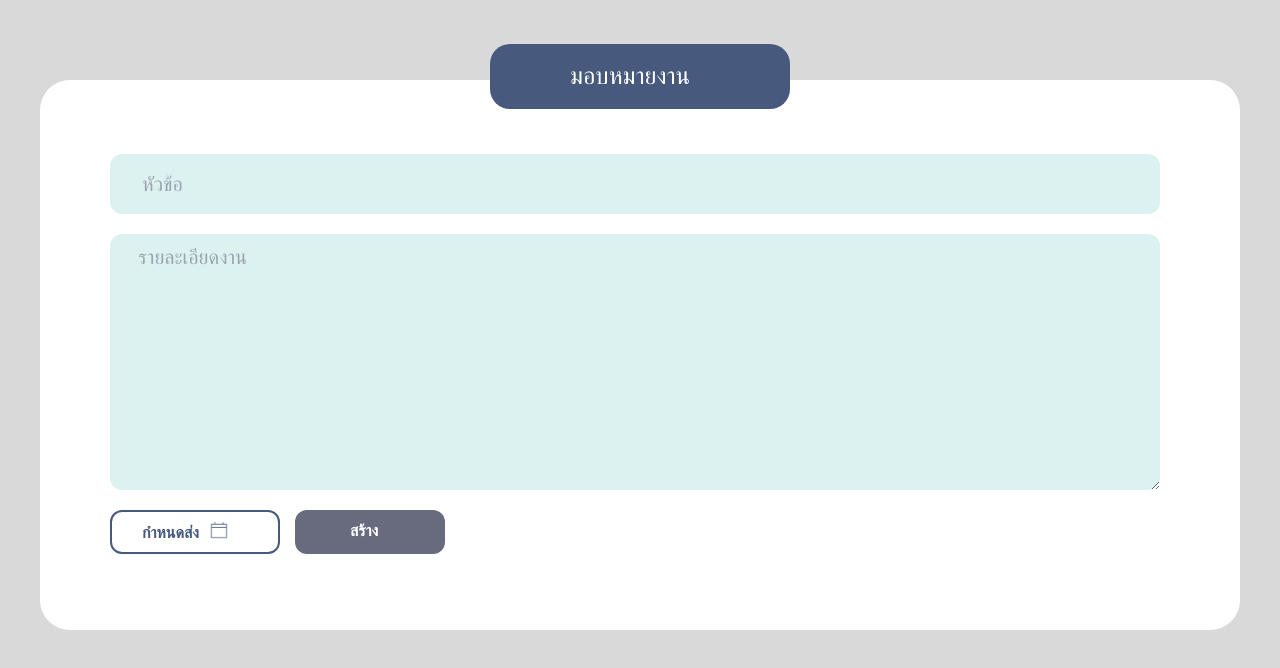
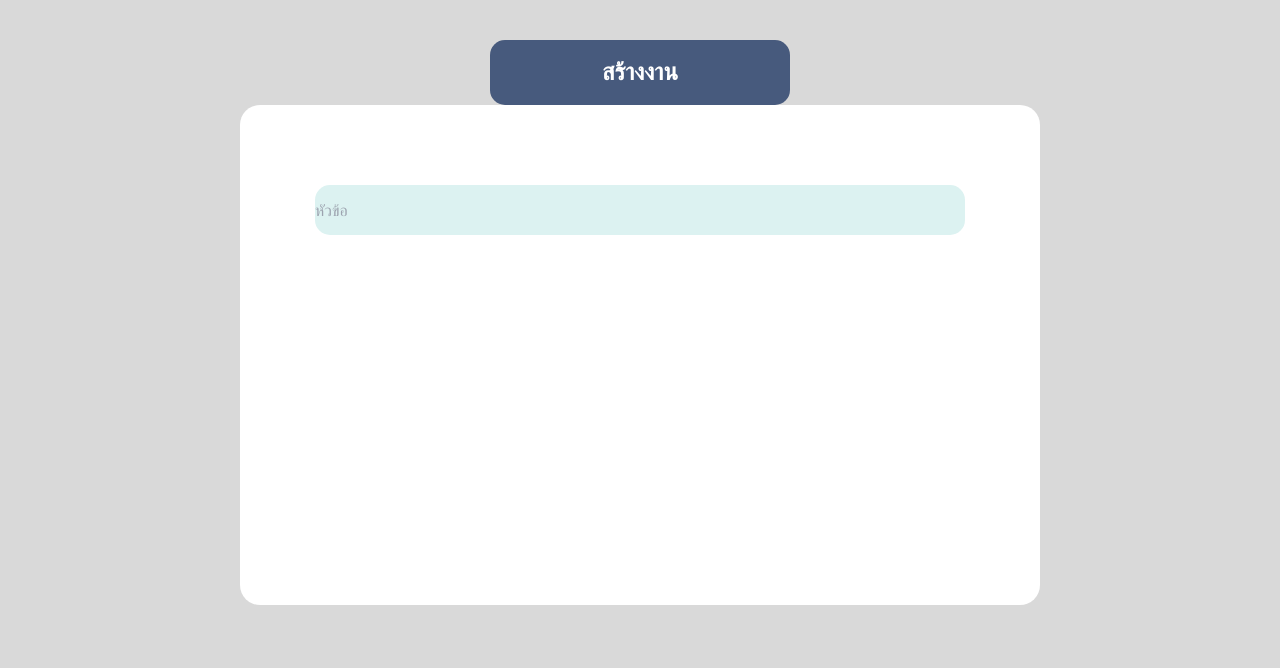
Before and after one commit to MinDDdo/Projectend_frontend, a Nuxt app: page /TeacherAssignWork in a window 1280 px wide. Shown: the top 668 px of the page. Built offline with nearby package versions, Linux system fonts and the light colour scheme.

Commit message:
จำไม่ได้ว่าทำอะไรบ้าง

```diff
--- a/pages/TeacherAssignWork.vue
+++ b/pages/TeacherAssignWork.vue
@@ -1,52 +1,27 @@
 <script setup lang="ts">
 
 </script>
+
 <template>
     <div  class="h-screen bg-[#D9D9D9] ">
-        <div class="flex justify-between">
+        <div class="flex justify-center">
+            <div class="bg-[#475A7D] w-[300px] h-[65px]  rounded-[15px] mt-10">
+                <p class="text-center text-white text-2xl font-bold pt-4">สร้างงาน</p>
+            </div>
         </div>
-        <div class="mt-20 flex justify-center ">
-            <div class="  ">
 
-                <div class="flex justify-center relative">
-                    <div class=" flex  bg-white
-                                w-[1200px]
-                                h-[550px] rounded-[30px]  ">
-                       <div> <form class="flex flex-col mt-[70px] mx-[70px] ">
-                        <input  type="text"
-                                placeholder="หัวข้อ"
-                                class="mt-1  px-8 py-[15px] bg-[#DCF2F1]
-                                         rounded-xl w-[1050px] text-[20px] "  />
-                        <textarea  rows="8" cols="33"
-                                    placeholder="รายละเอียดงาน"
-                                    class="mt-5 px-7 p-2  bg-[#DCF2F1]  rounded-xl w-[1050px] text-[20px] " />
-                        </form>
-                        <div class="flex mx-[70px] mt-[20px] gap-x-[15px] ">
+        <div class="flex justify-center">
+            <div class="">
+                <div class="bg-white w-[800px] h-[500px] rounded-[20px]">
+                    <form class="flex flex-col w-full justify-center items-center ">
+                        <input
+                            type="text"
+                            placeholder="หัวข้อ"
+                            class="bg-[#DCF2F1] w-[650px] h-[50px] rounded-[15px] mt-20"
+                        />
+                    </form>
+                </div>
 
-                            <button type="submit" class="p-2 px-[30px] text-[#475A7D] font-bold
-                                                        border-2 border-[#475A7D] rounded-xl w-[170px] flex gap-x-[10px] "
-                                                        >กำหนดส่ง
-                                                        <img src="~/assets/images/calendar.png"
-                                                         alt="calendar"  width="20" height="2"/>
-                            </button>
-
-                            <button type="submit" class=" flex p-2 px-[55px] text-white font-bold
-                                                            bg-[#676B7D] rounded-xl w-[150px]"
-                                                         >สร้าง</button>
-                        </div>
-                    </div>
-
-                    </div>
-                    <div class=" flex ">
-                 </div>
-                    <div class=" bg-[#475A7D] text-white p-3.5
-                            min-w-[300px] max-w-[300px]
-                            min-h-[65px] max-h-[65px] rounded-[20px]
-                            text-[24px] px-20 absolute  -top-9
-                            ">
-                         <p>มอบหมายงาน</p>
-                    </div>
-                 </div>
             </div>
         </div>
     </div>
--- a/pages/classroom/[id].vue
+++ b/pages/classroom/[id].vue
@@ -169,7 +169,7 @@ const onSubmitUpdateclassroom = async () => {
             </NuxtLink>
 
             <div class="flex justify-center ml-3">
-                <NuxtLink to="/teachercheckassignment" class="bg-[#C7AFDC] p-2 w-[170px] rounded-[20px]">
+                <NuxtLink to="/teachercheckattendance" class="bg-[#C7AFDC] p-2 w-[170px] rounded-[20px]">
                     <div class="flex justify-center items-center">
                         <p class=" text-white mt-1 ml-2">เช็คชื่อ</p>
                         <img src="~/assets/images/hand.png" alt="hand" class=" mt-1 ml-1 w-[30px]" />
```
